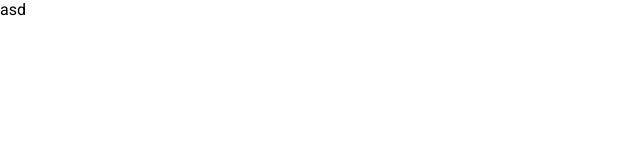
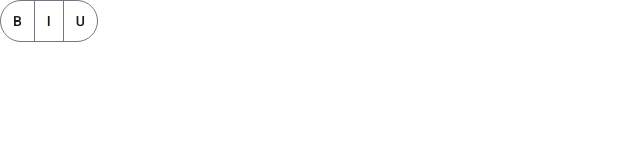
Before and after one commit to makoadampeter/htmlwysiwyg, an Angular app: page / in a window 1280 px wide. Shown: the top 160 px of the page, without its empty margins (0-640 px from the left). Built offline with nearby package versions, Linux system fonts and the light colour scheme.

Commit message:
feat: add toolbar with basic decoration buttons

```diff
--- a/src/app/app.component.html
+++ b/src/app/app.component.html
@@ -1,6 +1,6 @@
 <main class="main">
   <div class="content">
-    asd
+    <app-toolbar />
   </div>
 </main>
 
--- a/src/app/app.component.ts
+++ b/src/app/app.component.ts
@@ -1,9 +1,10 @@
 import { Component } from '@angular/core';
 import { RouterOutlet } from '@angular/router';
+import { ToolbarComponent } from './toolbar/toolbar.component';
 
 @Component({
   selector: 'app-root',
-  imports: [RouterOutlet],
+  imports: [RouterOutlet, ToolbarComponent],
   templateUrl: './app.component.html',
   styleUrl: './app.component.scss'
 })
--- /dev/null
+++ b/src/app/toolbar/toolbar.component.html
@@ -0,0 +1,5 @@
+<mat-button-toggle-group hideMultipleSelectionIndicator name="basicDeco" multiple>
+    <mat-button-toggle value="bold">B</mat-button-toggle>
+    <mat-button-toggle value="italic">I</mat-button-toggle>
+    <mat-button-toggle value="underline">U</mat-button-toggle>
+</mat-button-toggle-group>
```
Also changed, not shown: src/app/toolbar/toolbar.component.ts (added, +12 -0 lines), src/app/toolbar/toolbar.component.scss (added), 1 other file (tests, documents, lock files or other folders).
